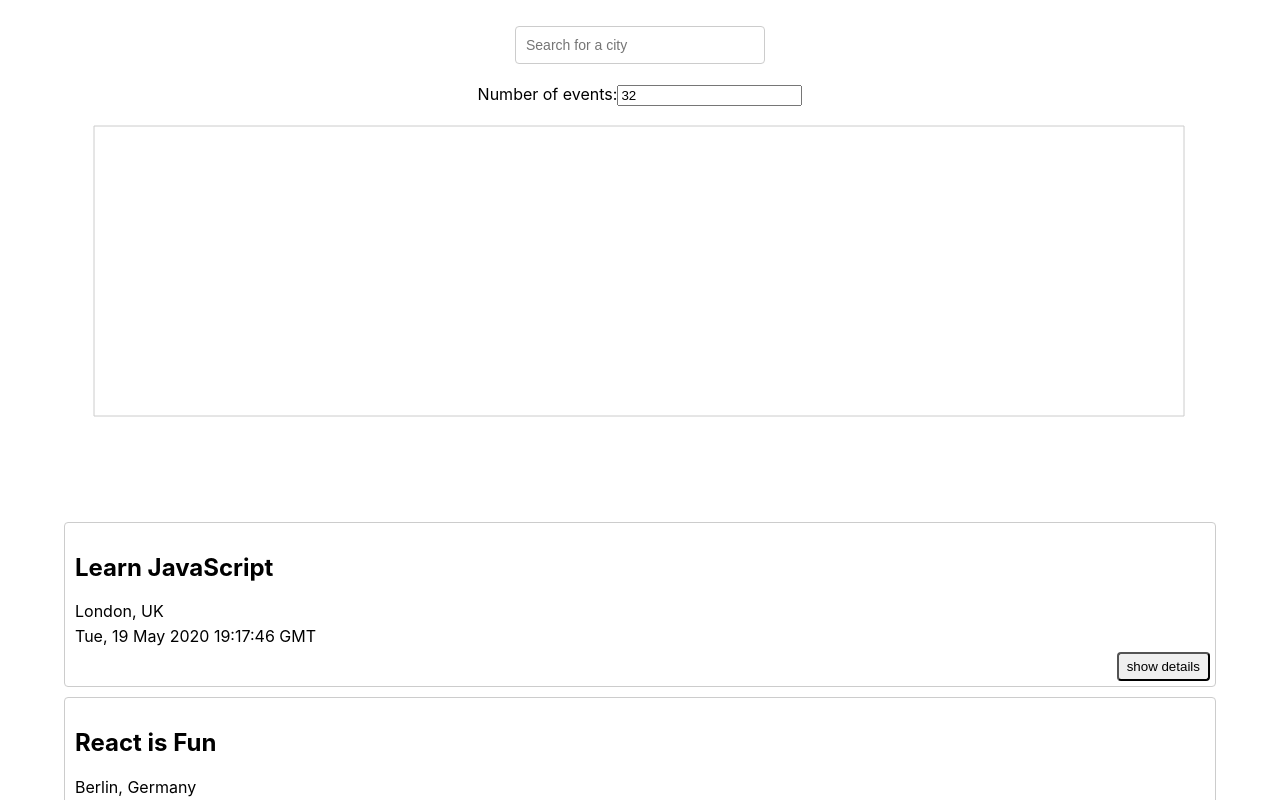
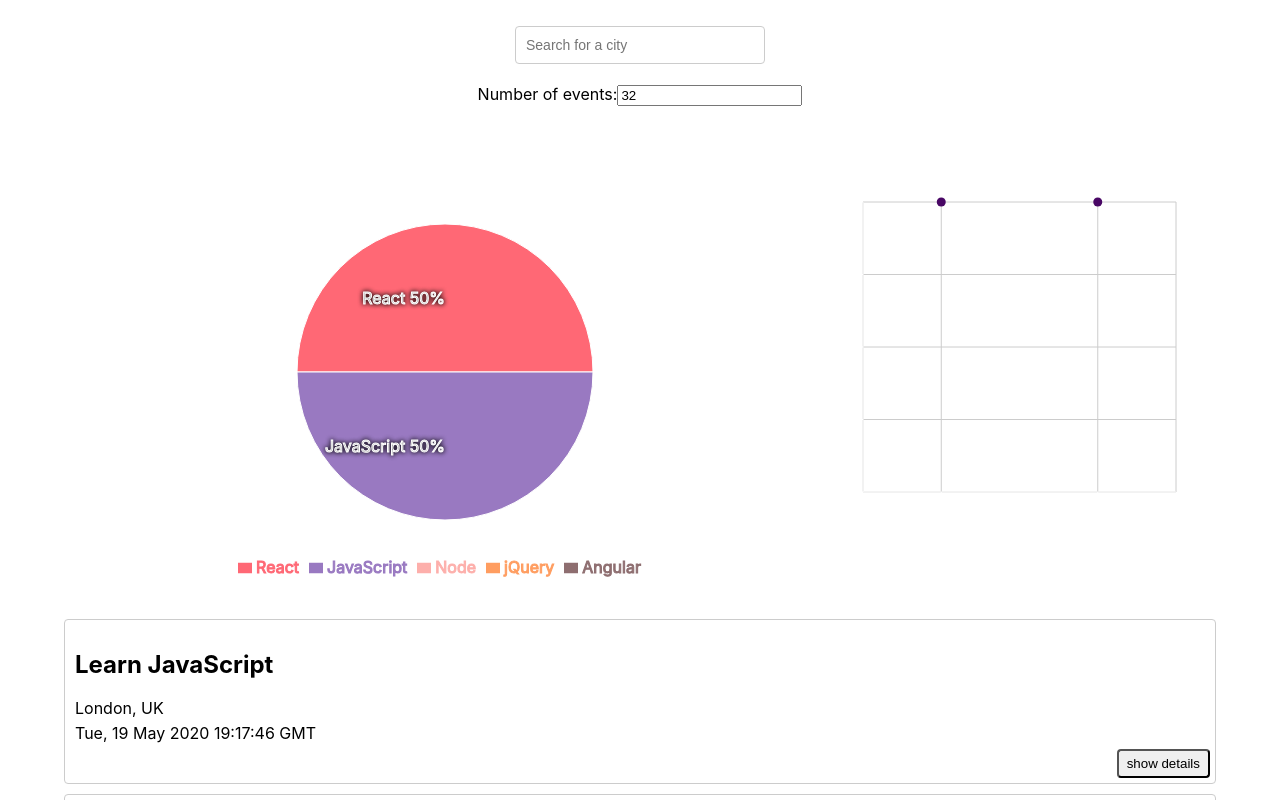
Before and after one commit to KateKeim/meet, a React (Create React App) app: page / in a window 1280 px wide. Shown: the top 800 px of the page. Built offline with nearby package versions, Linux system fonts and the light colour scheme; what atatus-spa would draw is missing.

Commit message:
Add Pie Chart

```diff
--- a/src/App.css
+++ b/src/App.css
@@ -117,3 +117,120 @@
   width: 250px;
   z-index: 1000;
 }
+
+.chart-container {
+  display: grid;
+  margin-top: 75px;
+  padding-bottom: 20px;
+  background-color: inherit;
+  margin-left: 1%;
+  margin-right: 1%;
+  border: 1px solid rgba(255, 255, 255, 1);
+  border-radius: 2%;
+  grid-template-columns: 2fr 1fr;
+}
+
+/* Media queries*/
+
+@media all and (min-width: 1550px) {
+  .App {
+    width: 1500px;
+    margin-left: auto;
+    margin-right: auto;
+  }
+}
+
+@media all and (max-width: 785px) {
+  .App-header {
+    height: 55px;
+    flex-direction: column;
+    padding-top: 10px;
+    padding-bottom: 10px;
+  }
+
+  .suggestions {
+    top: 57px;
+    width: 150px;
+    left: 50%;
+    right: auto;
+  }
+
+  .chart-container {
+    grid-template-columns: 1fr;
+  }
+}
+
+@media all and (max-width: 700px) {
+  .grid-containder {
+    grid-template-columns: 1fr 1fr;
+  }
+
+  .grid-item {
+    width: 45%;
+  }
+
+  .show-details {
+    width: 98%;
+  }
+}
+
+@media all and (max-width: 472px) {
+  .grid-containder {
+    grid-template-columns: 1fr;
+  }
+
+  .grid-item {
+    width: 98%;
+  }
+}
+
+@media all and (max-width: 375px) {
+  input {
+    width: 100px;
+    height: 15px;
+  }
+
+  .suggestions {
+    left: 35%;
+  }
+}
+
+@media all and (max-width: 340px) {
+  body {
+    font-size: 13px;
+  }
+}
+
+@media all and (max-width: 310px) {
+  .suggestions {
+    left: 0px;
+  }
+}
+
+@media all and (max-width: 280px) {
+  .App-header {
+    height: 105px;
+  }
+
+  .suggestions {
+    top: 112px;
+  }
+
+  #event-list {
+    margin-top: 120px;
+  }
+}
+
+@media all and (max-width: 210px) {
+  .App-header {
+    height: 120px;
+  }
+
+  .suggestions {
+    top: 127px;
+  }
+
+  #event-list {
+    margin-top: 130px;
+  }
+}
--- a/src/App.js
+++ b/src/App.js
@@ -5,6 +5,7 @@
 import EventList from './components/EventList';
 import NumberOfEvents from './components/NumberOfEvents';
 import CityEventsChart from './components/CityEventsChart';
+import EventGenresChart from './components/EventGenresChart';
 import { InfoAlert, ErrorAlert, WarningAlert } from './components/Alert';
 import { useEffect, useState } from 'react';
 import { extractLocations, getEvents } from './api';
@@ -49,10 +50,12 @@
         {errorAlert.length ? <ErrorAlert text={errorAlert}/> : null}
         {warningAlert.length ? <WarningAlert text={warningAlert}/> : null}
       </div>
-      <CitySearch allLocations={allLocations} setCurrentCity={setCurrentCity}
-      setInfoAlert={setInfoAlert} />
-      <NumberOfEvents events={events} setCurrentNOE={setCurrentNOE} setErrorAlert={setErrorAlert}/>
-      <CityEventsChart allLocations={allLocations} events={events} />
+        <CitySearch allLocations={allLocations} setCurrentCity={setCurrentCity} setInfoAlert={setInfoAlert} />
+        <NumberOfEvents events={events} setCurrentNOE={setCurrentNOE} setErrorAlert={setErrorAlert}/>
+      <div className='chart-container'>
+        <EventGenresChart events={events}/>
+        <CityEventsChart allLocations={allLocations} events={events} />
+      </div>
       <EventList events={events} currentNOE={currentNOE} />
     </div>
   );
--- a/src/components/CityEventsChart.js
+++ b/src/components/CityEventsChart.js
@@ -1,50 +1,52 @@
 /* eslint-disable no-template-curly-in-string */
 /* eslint-disable react-hooks/exhaustive-deps */
-import { useState, useEffect } from 'react';
+import { useState, useEffect } from "react";
 import {
     ScatterChart,
     Scatter,
-  XAxis, YAxis,
+    XAxis,
+    YAxis,
     CartesianGrid,
     Tooltip,
     ResponsiveContainer
-} from 'recharts';
+} from "recharts"
 
-
-const CityEventsChart = ({ allLocations, events }) => {
+export const CityEventsChart = ({ allLocations, events}) => {
     const [data, setData] = useState([]);
 
     useEffect(() => {
         setData(getData());
-  }, ["${data}"]);
+    }, [`${events}`]);
 
     const getData = () => {
         const data = allLocations.map((location) => {
             const count = events.filter((event) => event.location === location).length
-      const city = location.split((/, | - /))[0]
+            const city = location.split(/, | - /)[0]
             return { city, count };
         })
         return data;
-  };
+    }
 
     return (
-    <ResponsiveContainer width="99%" height={400}>
+        <ResponsiveContainer width="98%" height={400}>
           <ScatterChart
             margin={{
               top: 20,
               right: 20,
               bottom: 60,
-          left: -30,
+              left: -25,
             }}
           >
-        <CartesianGrid />
-        <XAxis
-          type="category" dataKey="city" name="City"
+            <CartesianGrid/>
+            <XAxis type="category" dataKey="city" name="City"
                 angle={60} interval={0} tick={{ dx: 20, dy: 40, fontSize: 14 }}
+                stroke="#fff"
             />
-        <YAxis type="number" dataKey="count" name="Number of events" />
+            <YAxis type="number" dataKey="count" name="Number of Events" allowDecimals={false}
+             stroke="#fff"
+            />
             <Tooltip cursor={{ strokeDasharray: '3 3' }} />
-        <Scatter name="Events" data={data} fill="#8884d8" />
+            <Scatter name="A school" data={data} fill="#490765"/>
           </ScatterChart>
         </ResponsiveContainer>
       );
--- /dev/null
+++ b/src/components/EventGenresChart.js
@@ -0,0 +1,83 @@
+/* eslint-disable react-hooks/exhaustive-deps */
+import { useState, useEffect } from "react"
+import { ResponsiveContainer, PieChart, Pie, Cell, Legend } from "recharts"
+
+export const EventGenresChart = ({ events }) => {
+    const [data, setData] = useState([])
+    const genres = ['React', 'JavaScript', 'Node', 'jQuery', 'Angular'];
+    const colors = ['#FF6875', '#9979C1', '#FDAFAB', '#FF9D60', '#8E6E70']
+
+    useEffect(() => {
+        setData(getData());
+    }, [`${events}`]);
+
+    const getData = () => {
+        const data = genres.map(genre => {
+            const filteredEvents = events.filter(event => event.summary.includes(genre))
+            return {
+                name: genre,
+                value: filteredEvents.length
+            }
+        })
+
+        return data;
+    }
+
+    const renderCustomizedLabel = ({ cx, cy, midAngle, innerRadius, outerRadius, percent, index }) => {
+        const RADIAN = Math.PI / 180;
+        const radius = innerRadius + (outerRadius - innerRadius) * 0.5;
+        const x = cx + radius * Math.cos(-midAngle * RADIAN);
+        const y = cy + radius * Math.sin(-midAngle * RADIAN);
+        return percent ? (
+            <text
+                x={x}
+                y={y}
+                fill='#fff'
+                stroke='#fff'
+                style={{ textShadow: '0px 0px 5px rgba(1, 1, 1, 255' }}
+                textAnchor={x > cx ? 'start' : 'end'}
+                fontSize={16}
+                dominantBaseline='central'
+            >
+                {`${genres[index]} ${(percent * 100).toFixed(0)}%`}
+            </text>
+        ) : null;
+    };
+
+    return (
+        <ResponsiveContainer width="98%" height={400}>
+            <PieChart width={730} height={250}>
+                <Pie
+                    data={data}
+                    dataKey="value"
+                    outerRadius="80%"
+                    labelLine={false}
+                    label={renderCustomizedLabel}
+                    fill="#353187"
+                >
+                    {
+                        data.map((entry, index) => (
+                            <Cell key={`cell-${index}`} fill={colors[index]} />
+                        ))
+                    }
+                </Pie>
+                {
+                    data.map((entry, index) => (
+                        <Legend
+                            key={`legend-${index}`}
+                            verticalAlign="bottom"
+                            align="bottom"
+                            wrapperStyle={{
+                                WebkitTextStroke: `1px`,
+                                background: 'rgba(255, 255, 255, 0.5',
+                                textShadow: '0px, 0px, 5px rgba(255, 255, 255, 1)'
+                            }}
+                        />
+                    ))
+                }
+            </PieChart>
+        </ResponsiveContainer>
+    )
+}
+
+export default EventGenresChart;
```
Also changed, not shown: src/components/NumberOfEvents.js (line endings or trailing spaces). Lines whose indentation alone changed are shown as unchanged.
